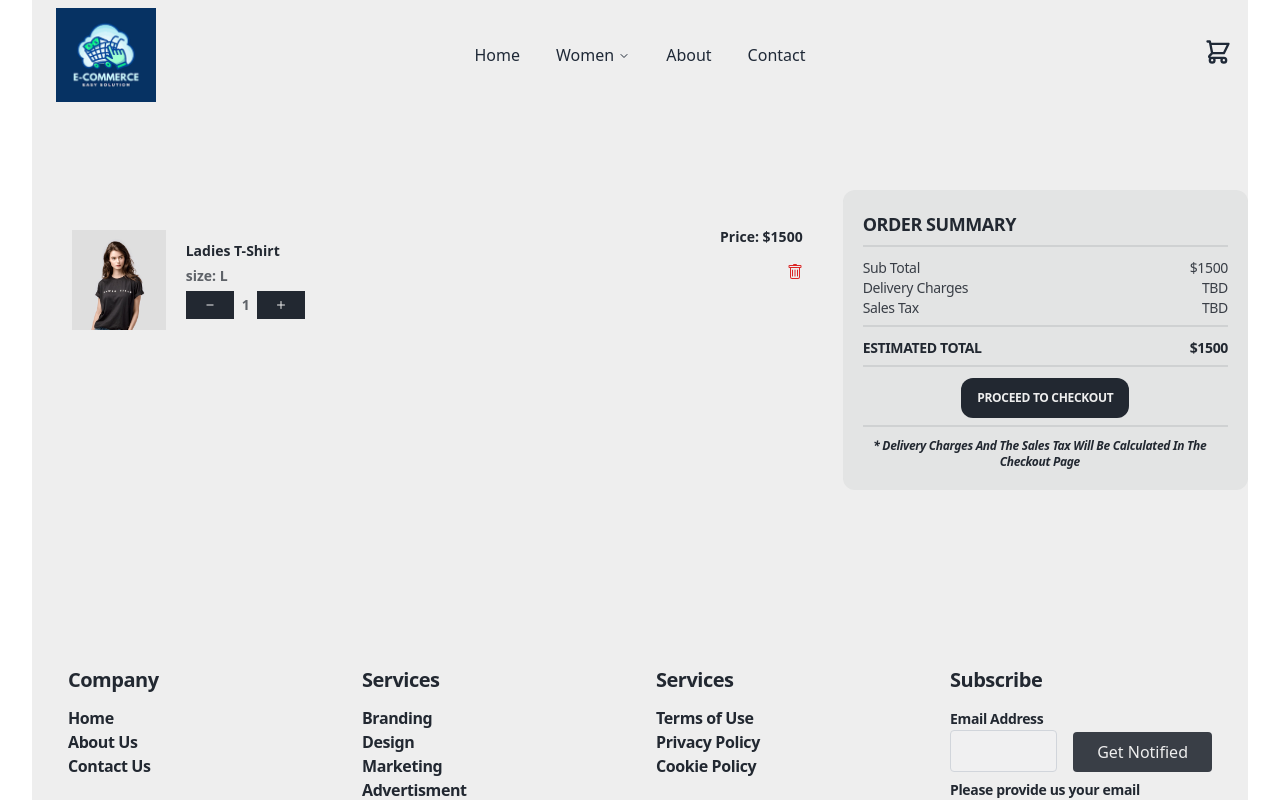
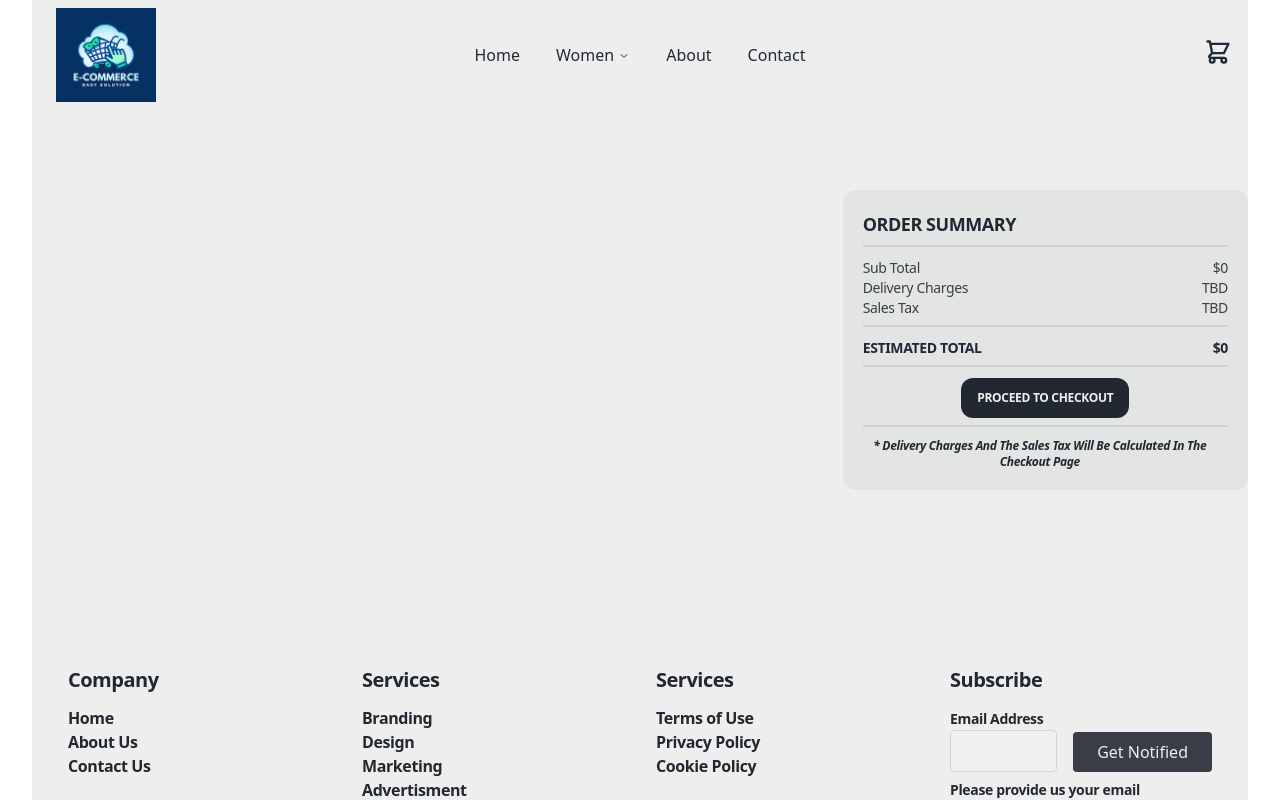
Before and after one commit to samarsaeed1146/ecommerce-store, a Next.js app: page /cart in a window 1280 px wide. Shown: the top 800 px of the page. Built offline with nearby package versions, Linux system fonts and the light colour scheme.

Commit message:
e-commerce

```diff
--- a/package.json
+++ b/package.json
@@ -15,7 +15,7 @@
     "class-variance-authority": "^0.7.0",
     "clsx": "^2.1.1",
     "lucide-react": "^0.391.0",
-    "next": "14.2.3",
+    "next": "^14.2.5",
     "react": "^18",
     "react-dom": "^18",
     "react-icons": "^5.2.1",
--- a/src/app/[category]/[slug]/SlugPage.tsx
+++ b/src/app/[category]/[slug]/SlugPage.tsx
@@ -23,6 +23,7 @@ const SlugPage = ({ params }: { params: { slug: string } }) => {
     category: slug[0].category,
     size: slug[0].size[0],
     qty: slug[0].qty,
+    color: slug[0].color[0],
   });
   return (
     <div>
--- /dev/null
+++ b/src/app/cart/CartPage.tsx
@@ -0,0 +1,70 @@
+"use client";
+import CartCard from "@/components/CartCard";
+import { Button } from "@/components/ui/button";
+import { useAppSelector } from "../store/Hooks";
+
+const CartPage = () => {
+  const cartArray = useAppSelector((state) => state.cart);
+  const total = cartArray.reduce((total, arr) => {
+    return total + (arr.price - (arr.price * arr.discount) / 100) * arr.qty;
+  }, 0);
+  return (
+    <div className="grid md:grid-cols-3 grid-cols-1">
+      {/* items */}
+      <div className="col-span-2">
+        <CartCard
+        />
+      </div>
+      {/* summary */}
+      <div className="bg-myBlackHead/5 p-5 rounded-xl">
+        {/* heading */}
+        <h2 className="scroll-m-20 text-lg font-semibold tracking-tight text-myBlackHead uppercase">
+          order summary
+        </h2>
+        {/* divider */}
+        <div className="divider mt-0 mb-1"></div>
+        {/* pricing */}
+        <div className="scroll-m-20 text-sm font-medium text-myBlackHeadPara tracking-tight">
+          {/* product prices */}
+          <div className="flex items-center justify-between capitalize">
+            <h2>sub total</h2>
+            <h2>${total}</h2>
+          </div>
+          {/* Delivery charges */}
+          <div className="flex items-center justify-between capitalize">
+            <h2>delivery charges</h2>
+            <h2>TBD</h2>
+          </div>
+          {/* service charges */}
+          <div className="flex items-center justify-between capitalize">
+            <h2>sales tax</h2>
+            <h2>TBD</h2>
+          </div>
+        </div>
+        {/* divider */}
+        <div className="divider mt-0 mb-1"></div>
+        {/* estimated total */}
+        <div className="flex items-center justify-between uppercase font-semibold text-sm tracking-tight text-myBlackHead">
+          <h2>estimated total</h2>
+          <h2>${total}</h2>
+        </div>
+        {/* divider */}
+        <div className="divider mt-0 mb-1"></div>
+        {/* checkout button */}
+        <div className="flex items-center justify-center w-full">
+          <Button className="bg-myBlackHead hover:bg-transparent duration-300 text-myWhite hover:text-myBlackHead scroll-m-20 text-xs font-semibold tracking-tight hover:shadow-md uppercase rounded-xl">
+            proceed to checkout
+          </Button>
+        </div>
+        {/* divider */}
+        <div className="divider mt-0 mb-1"></div>
+        {/* note */}
+        <p className="text-xs font-semibold tracking-tight text-myBlackHead w-[97%] text-center italic capitalize">
+          {`* Delivery charges and the sales tax will be calculated in the checkout page`}
+        </p>
+      </div>
+    </div>
+  );
+};
+
+export default CartPage;
--- a/src/app/cart/page.tsx
+++ b/src/app/cart/page.tsx
@@ -1,67 +1,13 @@
-'use client'
+"use client";
 import CartCard from "@/components/CartCard";
 import { Button } from "@/components/ui/button";
 import React from "react";
-import { useAppSelector } from "../store/Hooks";
+import CartPage from "./CartPage";
 
 const Cart = () => {
-  const cart = useAppSelector((state) => state.cart)
   return (
     <div className="mb-40 mt-20">
-      <div className="grid md:grid-cols-3 grid-cols-1">
-        {/* items */}
-        <div className="col-span-2">
-          <CartCard src="/picture/best selling-1.jpg" title="Ladies T-Shirt" size="L" price={1500}/>
-        </div>
-        {/* summary */}
-        <div className="bg-myBlackHead/5 p-5 rounded-xl">
-          {/* heading */}
-          <h2 className="scroll-m-20 text-lg font-semibold tracking-tight text-myBlackHead uppercase">
-            order summary
-          </h2>
-          {/* divider */}
-          <div className="divider mt-0 mb-1"></div>
-          {/* pricing */}
-          <div className="scroll-m-20 text-sm font-medium text-myBlackHeadPara tracking-tight">
-            {/* product prices */}
-            <div className="flex items-center justify-between capitalize">
-              <h2>sub total</h2>
-              <h2>$1500</h2>
-            </div>
-            {/* Delivery charges */}
-            <div className="flex items-center justify-between capitalize">
-              <h2>delivery charges</h2>
-              <h2>TBD</h2>
-            </div>
-            {/* service charges */}
-            <div className="flex items-center justify-between capitalize">
-              <h2>sales tax</h2>
-              <h2>TBD</h2>
-            </div>
-          </div>
-          {/* divider */}
-          <div className="divider mt-0 mb-1"></div>
-          {/* estimated total */}
-          <div className="flex items-center justify-between uppercase font-semibold text-sm tracking-tight text-myBlackHead">
-            <h2>estimated total</h2>
-            <h2>$1500</h2>
-          </div>
-          {/* divider */}
-          <div className="divider mt-0 mb-1"></div>
-          {/* checkout button */}
-          <div className="flex items-center justify-center w-full">
-            <Button className="bg-myBlackHead hover:bg-transparent duration-300 text-myWhite hover:text-myBlackHead scroll-m-20 text-xs font-semibold tracking-tight hover:shadow-md uppercase rounded-xl">
-              proceed to checkout
-            </Button>
-          </div>
-          {/* divider */}
-          <div className="divider mt-0 mb-1"></div>
-          {/* note */}
-          <p className="text-xs font-semibold tracking-tight text-myBlackHead w-[97%] text-center italic capitalize">
-            {`* Delivery charges and the sales tax will be calculated in the checkout page`}
-          </p>
-        </div>
-      </div>
+      <CartPage />
     </div>
   );
 };
--- a/src/app/utils/Type.tsx
+++ b/src/app/utils/Type.tsx
@@ -3,7 +3,7 @@ import { StaticImageData } from "next/image";
 export type Product = {
   id: number;
   title: string;
-  image?: string[] | StaticImageData | undefined;
+  image?: string[] | StaticImageData | any;
   slug: string;
   price: number;
   category: string;
@@ -17,7 +17,7 @@ export type Product = {
 export type Cart = {
   id: number;
   title: string;
-  image?: string | StaticImageData | undefined;
+  image?: string | StaticImageData | any;
   slug: string;
   price: number;
   discount: number;
@@ -25,4 +25,5 @@ export type Cart = {
   size: string[];
   qty: number;
   uuid: string | number | undefined;
+  color: string;
 };
--- a/src/components/CartCard.tsx
+++ b/src/components/CartCard.tsx
@@ -1,27 +1,24 @@
+"use client";
 import Image from "next/image";
-import React from "react";
 import { Button } from "./ui/button";
 import { LuPlus } from "react-icons/lu";
 import { RiSubtractLine } from "react-icons/ri";
 import { BsTrash } from "react-icons/bs";
+import { useAppDispatch, useAppSelector } from "@/app/store/Hooks";
+import { addCart, delItem, subtractCart } from "@/app/store/feature/Cart";
 
-const CartCard = ({
-  src,
-  title,
-  size,
-  price,
-}: {
-  src: string;
-  title: string;
-  size: string;
-  price: number;
-}) => {
+const CartCard = () => {
+  const cartArray = useAppSelector((state) => state.cart);
+  const dispatch = useAppDispatch();
   return (
-    <div className="flex p-10">
+    <>
+      {cartArray.length >= 1 &&
+        cartArray.map((item, i) => (
+          <div key={i} className="flex p-10">
             {/* Image */}
             <Image
-        src={src}
-        alt={title}
+              src={item.image[0]}
+              alt={item.title}
               width={80}
               height={80}
               className="w-[100px] h-[100px]"
@@ -31,42 +28,73 @@ const CartCard = ({
               <div>
                 {/* titile */}
                 <h2 className="text-sm font-semibold line-clamp-1 text-myBlackHead">
-            {title}
+                  {item.title}
                 </h2>
                 {/* size */}
                 <p className="mt-2 text-sm font-semibold text-myBlackHeadPara/80 leading-none line-clamp-1">
                   size:&nbsp;
-            <span>{size}</span>
+                  <span>{item.size}</span>
+                </p>
+                {/* color */}
+                <p className="mt-2 text-sm font-semibold text-myBlackHeadPara/80 leading-none line-clamp-1">
+                  color:&nbsp;
+                  <span>
+                    <button
+                      className="border-2 border-gray-300 mr-1 rounded-full w-[15px] h-[15px] focus:outline-none active:border-none focus:border-none"
+                      style={{ backgroundColor: item.color }}
+                    />
+                  </span>
                 </p>
                 {/* quantity */}
                 <div className="mt-2 flex items-center">
-            <Button className="group hover:bg-myWhite bg-myBlackHead text-myWhite hover:text-myBlackHead w-fit h-fit rounded-lg text-xs duration-300">
+                  <Button
+                    onClick={() => dispatch(subtractCart(item))}
+                    className="group hover:bg-myWhite bg-myBlackHead text-myWhite hover:text-myBlackHead w-fit h-fit rounded-lg text-xs duration-300"
+                  >
                     <RiSubtractLine className=" h4 w-4 group-hover:text-myBlackHead" />
                   </Button>
                   <div className="mr-2 ml-2 scroll-m-20 text-sm font-semibold tracking-tight text-myBlackHeadPara/80">
-              1
+                    {item.qty}
                   </div>
-            <Button className="group hover:bg-myWhite bg-myBlackHead text-myWhite hover:text-myBlackHead w-fit h-fit rounded-lg text-xs duration-300">
+                  <Button
+                    onClick={() => dispatch(addCart(item))}
+                    className="group hover:bg-myWhite bg-myBlackHead text-myWhite hover:text-myBlackHead w-fit h-fit rounded-lg text-xs duration-300"
+                  >
                     <LuPlus className=" h4 w-4 group-hover:text-myBlackHead font-extrabold" />
                   </Button>
                 </div>
                 {/* price and delete */}
                 <div className="md:hidden flex flex-col gap-2">
                   <h3 className="text-sm font-semibold leading-none line-clamp-1 text-myBlackHead md:mt-0 mt-2">
-              <span>Price:&nbsp;</span>${price}
+                    <span>Price:&nbsp;</span>$
+                    {item.discount > 0
+                      ? item.price -
+                        ((item.price * item.discount) / 100) * item.qty
+                      : item.price * item.qty}
                   </h3>
-            <BsTrash className="text-base font-semibold leading-none line-clamp-1 text-red-600 cursor-pointer" />
+                  <BsTrash
+                    onClick={() => dispatch(delItem)}
+                    className="text-base font-semibold leading-none line-clamp-1 text-red-600 cursor-pointer"
+                  />
                 </div>
               </div>
             </div>
             {/* price and delete */}
             <div className="hidden md:flex flex-col items-end gap-5">
               <h3 className="text-sm font-semibold leading-none line-clamp-1 text-myBlackHead">
-          <span>Price:&nbsp;</span>${price}
+                <span>Price:&nbsp;</span>$
+                {item.discount > 0
+                  ? item.price - ((item.price * item.discount) / 100) * item.qty
+                  : item.price * item.qty}
               </h3>
-        <BsTrash className="text-base font-semibold leading-none line-clamp-1 text-red-600 cursor-pointer" />
+              <BsTrash
+                onClick={() => dispatch(delItem)}
+                className="text-base font-semibold leading-none line-clamp-1 text-red-600 cursor-pointer"
+              />
             </div>
           </div>
+        ))}
+    </>
   );
 };
 
```
Also changed, not shown: src/app/store/feature/Cart.tsx (+38 -2 lines), 1 other file (tests, documents, lock files or other folders). Lines whose indentation alone changed are shown as unchanged.
